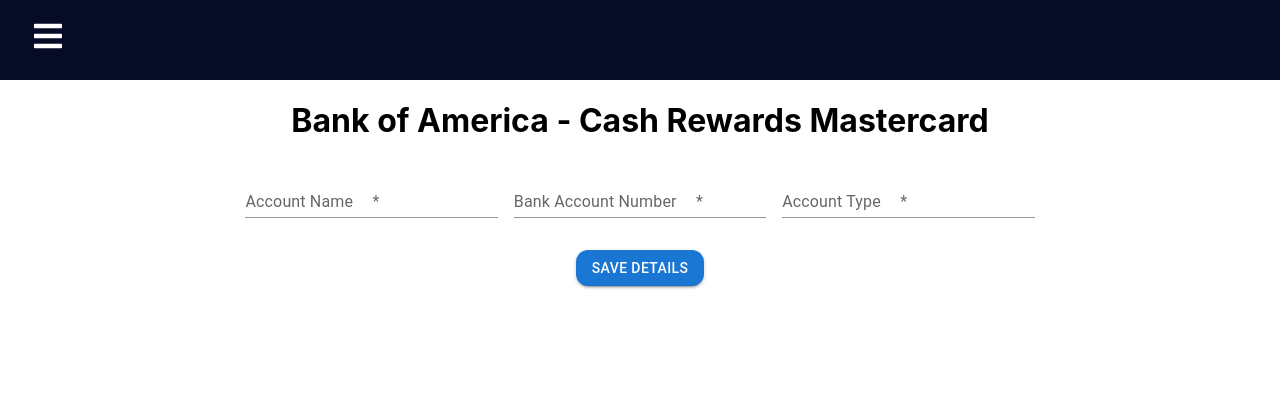
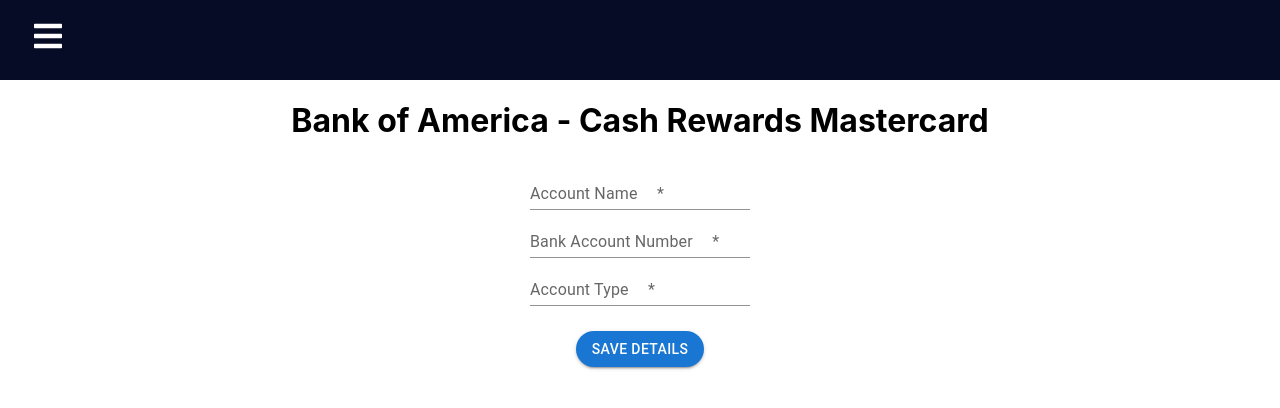
Before and after one commit to software-assignments-fall2021/project-setup-sneaky-seven, a React (Create React App) app in the folder front-end/: page /accounts in a window 1280 px wide. Both pictures are taken after a click on the button "BANK OF AMERICA - CASH REWARDS MASTERCARD". Shown: the top 408 px of the page. Built offline with nearby package versions, Linux system fonts and the light colour scheme; no server answers.

Commit message:
refactor inline css to external

```diff
--- a/front-end/src/components/AccountDetail/AccountDetail.js
+++ b/front-end/src/components/AccountDetail/AccountDetail.js
@@ -1,8 +1,7 @@
 import React from 'react'
-import AccountPanel from '../Accounts/AccountPanel'
 import Button from '@mui/material/Button';
 import AccountDetailForm from './AccountDetailForm';
-
+import './css/AccountDetail.css'
 /**
  * This component renders the body for the details page of 1 bank account.
  * Clicking on the "Save Details" button at the end will bring the user pack to the
@@ -18,8 +17,7 @@
             <Button
                 onClick={() => {props.showAccountDetail(false); props.setBankDetailHeader("")}}
                 variant="contained"
-                buttonStyle={{ borderRadius: 25, spaceBetween: 0}}
-                style={{ borderRadius: 12, marginTop: '1.5rem'}}
+                id="save-details-btn"
             >
                 Save Details
             </Button>
--- a/front-end/src/components/AccountDetail/AccountDetailForm.js
+++ b/front-end/src/components/AccountDetail/AccountDetailForm.js
@@ -1,6 +1,7 @@
 import React from 'react'
 import Box from '@mui/material/Box';
 import TextField from '@mui/material/TextField';
+import './css/AccountDetailForm.css'
 
 /**
  *
@@ -12,11 +13,9 @@
         <div>
             <Box
                 component="form"
-                sx={{
-                    '& .MuiTextField-root': { m: 1, width: '25ch' },
-                }}
                 noValidate
                 autoComplete="off"
+                id="form-detail"
             >
             <div>
                 <TextField
--- /dev/null
+++ b/front-end/src/components/AccountDetail/css/AccountDetail.css
@@ -0,0 +1,4 @@
+#save-details-btn {
+  border-radius: 25px;
+  margin-top: 1.5rem;
+}
--- /dev/null
+++ b/front-end/src/components/AccountDetail/css/AccountDetailForm.css
@@ -0,0 +1,4 @@
+#form-detail {
+  margin: 1px auto;
+  width: 25ch;
+}
--- a/front-end/src/components/Accounts/AccountPanel.js
+++ b/front-end/src/components/Accounts/AccountPanel.js
@@ -1,5 +1,5 @@
 import React, { useState } from 'react';
-import '../css/Accounts.css'
+import './css/AccountPanel.css'
 import Button from '@mui/material/Button';
 import ButtonGroup from '@mui/material/ButtonGroup';
 import CreditCardIcon from '@mui/icons-material/CreditCard';
@@ -21,8 +21,7 @@
         <div className="panel">
         <ButtonGroup size="large" variant="outlined" aria-label="" fullWidth={true}>
           <Button
-              style={{justifyContent: "flex-start", textAlign: 'left'}}
-              sx={{ fontWeight: 'bold', }}
+              id="account-panel"
               startIcon={ props.type === 'card' ? <CreditCardIcon /> : <SavingsIcon />}
               size="large"
               fullWidth={true}
--- a/front-end/src/components/Accounts/AccountsPage.js
+++ b/front-end/src/components/Accounts/AccountsPage.js
@@ -2,6 +2,7 @@
 import AccountPanel from './AccountPanel'
 import Button from '@mui/material/Button';
 import AddIcon from '@mui/icons-material/Add';
+import './css/AccountsPage.css'
 
 /**
  * This component renders the full body of the webpage that shows each of the user's
@@ -32,8 +33,7 @@
         <Button
             variant="contained"
             startIcon ={<AddIcon />}
-            buttonStyle={{ borderRadius: 25, spaceBetween: 0}}
-            style={{ borderRadius: 25, marginTop: '1.5rem'}}
+            id="new-account-btn"
             onClick={() => {props.setShowDetail(true); props.setBankDetailName("Add New Account")}}
             >
             Add New Account
--- a/front-end/src/components/css/Accounts.css
+++ b/front-end/src/components/Accounts/css/AccountPanel.css
@@ -1,5 +1,11 @@
 .panel {
   margin: 0em 0em;
+}
+
+#account-panel {
+  justify-content: flex-start;
+  text-align: left;
+  font-weight: bold;
 }
 
 /* Desktops and laptops ----------- */
--- /dev/null
+++ b/front-end/src/components/Accounts/css/AccountsPage.css
@@ -0,0 +1,4 @@
+#new-account-btn {
+  border-radius: 25px;
+  margin-top: 1.5rem;
+}
--- a/front-end/src/components/css/AccountDetailForm.css
+++ /dev/null
@@ -1,3 +0,0 @@
-h1 {
-  width: 70%;
-}
```
